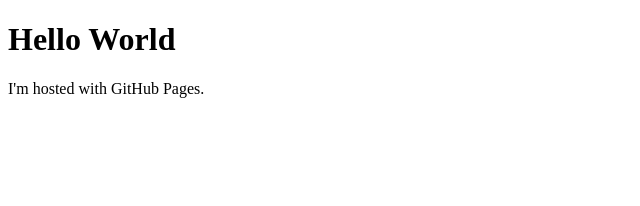
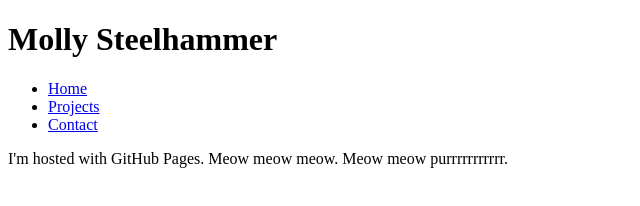
Before and after one commit to msteelha/msteelha.github.io, a plain HTML site: page index.html in a window 1280 px wide. Shown: the whole page, without its empty margins (0-640 px from the left). Drawn offline with Linux system fonts and the light colour scheme.

Commit message:
Update index.html

```diff
--- a/index.html
+++ b/index.html
@@ -1,7 +1,15 @@
 <!DOCTYPE html>
 <html>
+<head>
+  <title>Molly Steelhammer - Portfolio</title>
+</head>
 <body>
-<h1>Hello World</h1>
-<p>I'm hosted with GitHub Pages.</p>
+  <h1>Molly Steelhammer</h1>
+  <ul>
+    <li><a href="#">Home</a></li>
+    <li><a href="#">Projects</a></li>
+    <li><a href="#">Contact</a></li>
+  </ul>
+  <p>I'm hosted with GitHub Pages. Meow meow meow. Meow meow purrrrrrrrrrr.</p>
 </body>
 </html>
```
